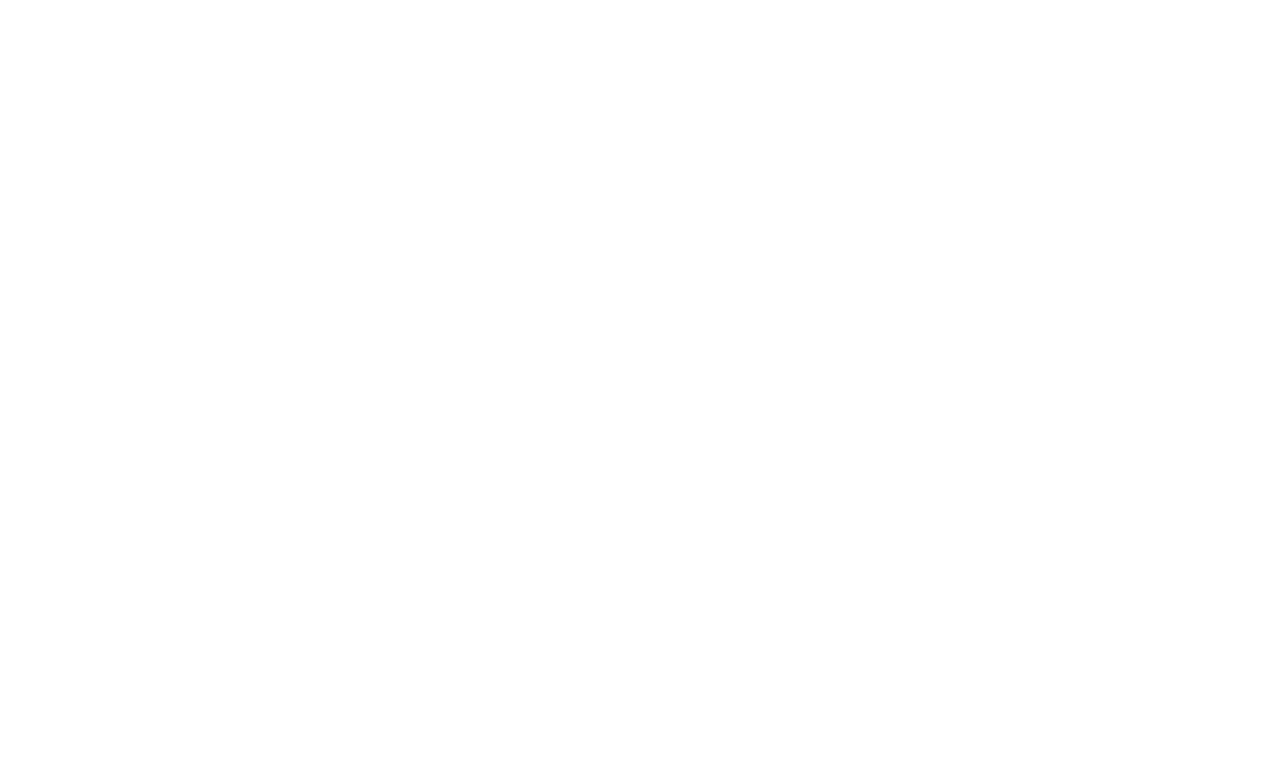
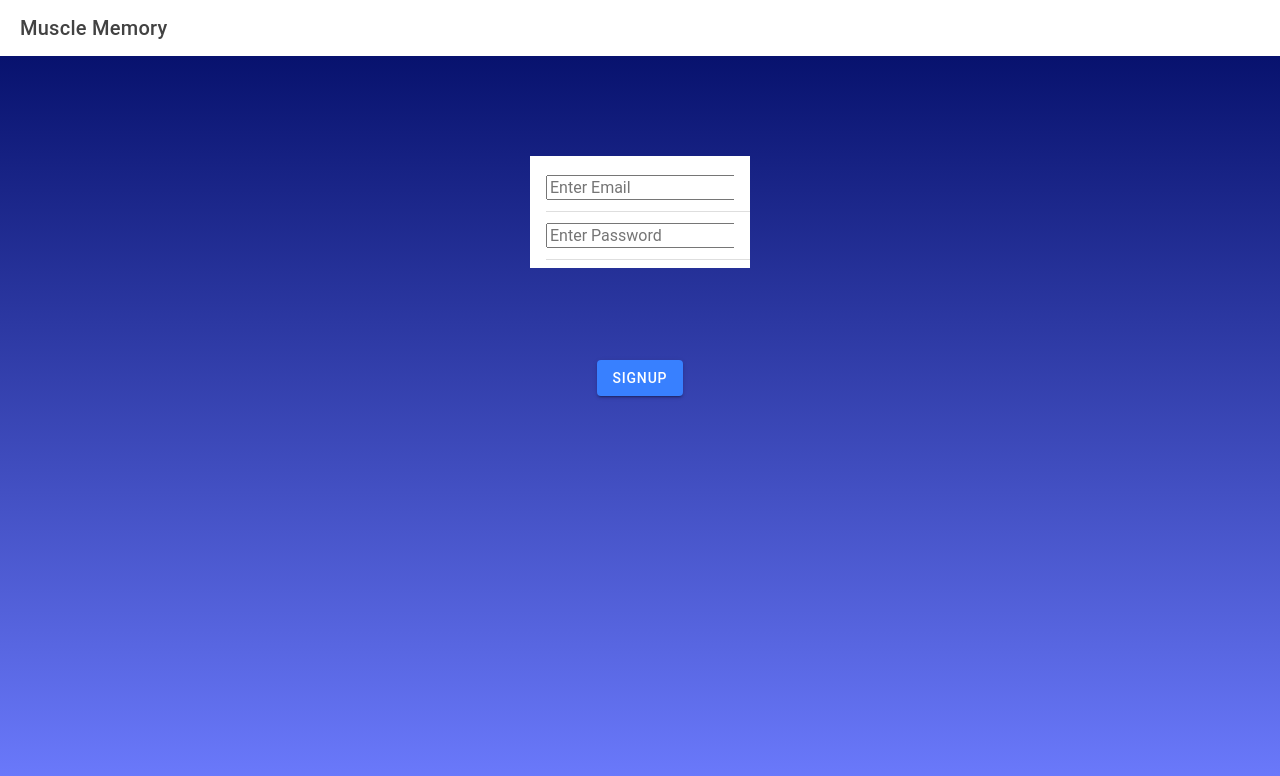
Before and after one commit to mbruckert/muscle-memory, a React (Create React App) app: page /Signup in a window 1280 px wide. Shown: the top 776 px of the page. Built offline with nearby package versions, Linux system fonts and the light colour scheme.

Commit message:
signup page changes

```diff
--- a/src/pages/signup.css
+++ b/src/pages/signup.css
@@ -3,3 +3,28 @@
 ion-content {
     --background: linear-gradient(#000A63, #6D7CFF);
 }
+
+.flex{
+    display: flex;
+    align-items: center;
+    text-align: center
+}
+
+.signupBox{
+  display: block;
+  width: 220px;
+  height: 125px;
+  color: #ffffff;
+  margin-top: 100px;
+  margin-left: auto;
+  margin-right: auto;
+}
+
+.signupButton{
+  text-align: center;
+  margin-top: 75px
+}
+
+.Title{
+  color: #000000
+}
--- a/src/pages/signup.js
+++ b/src/pages/signup.js
@@ -1,4 +1,4 @@
-import { IonContent, IonHeader, IonPage, IonTitle, IonToolbar, IonButton } from '@ionic/react';
+import { IonContent, IonHeader, IonPage, IonTitle, IonToolbar, IonButton, IonList, IonItem } from '@ionic/react';
 import './signup.css';
 
 function Signup() {
@@ -6,16 +6,49 @@
 
     <IonPage>
 
-      <div className = "flex">
+      <IonContent fullscreen>
 
-          <div className = "Title">
+        <IonToolbar>
 
-        <IonTitle> Muscle Memory </IonTitle>
+            <IonTitle> Muscle Memory </IonTitle>
 
-      </div>
-      </div>
+        </IonToolbar>
 
+          <div className = "signupBox">
 
+            <IonList>
+
+              <IonItem>
+
+                <label>
+
+                  <input mbsc-input type = "text" data-label = "Email" placeholder = "Enter Email" />
+
+                </label>
+
+              </IonItem>
+
+              <IonItem>
+
+                <label>
+
+                    <input mbsc-input type = "password" data-label = "Password" placeholder = "Enter Password" data-start-icon="lock2" data-password-toggle = "true"/>
+
+                </label>
+
+              </IonItem>
+
+            </IonList>
+
+          </div>
+
+          <div className = "signupButton">
+
+            <IonButton> Signup </IonButton>
+
+          </div>
+
+      </IonContent>
 
     </IonPage>
 
```
